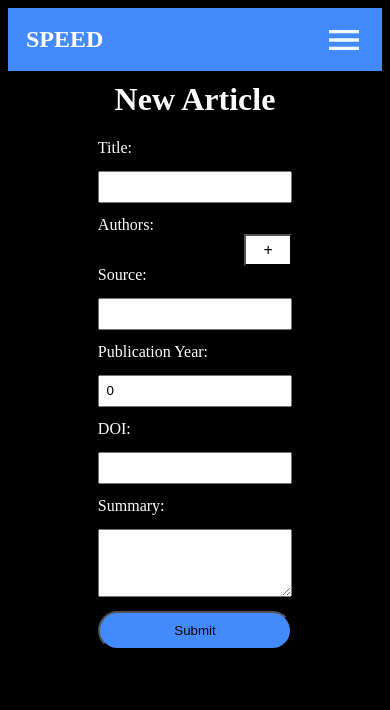
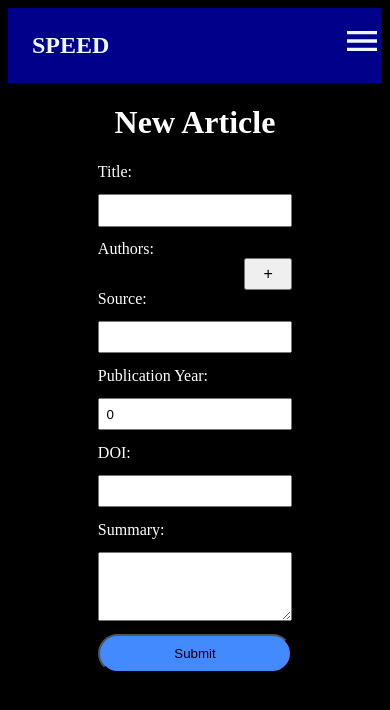
Before and after one commit to christo834/CISE-assignment-1B, a Next.js app in the folder frontend/: page /articles/new in a window 390 px wide. Shown: the top 710 px of the page. Built offline with nearby package versions, Linux system fonts and the light colour scheme.

Commit message:
Revert "refactor-navbar"
This reverts commit ce2b2cf12221541f82d72fa4097c34b940527e49.

```diff
--- a/frontend/src/components/nav/Footer.tsx
+++ b/frontend/src/components/nav/Footer.tsx
@@ -4,7 +4,7 @@ export default function Footer() {
   return (
     <footer className="bg-[#18181b] items-center text-white text-center p-2 w-full flex justify-between  absolute bottom-0 left-0 ">
       <h1 className="font-black tracking-widest text-2xl">AUT</h1>
-      <a href="https://library.aut.ac.nz/" target="_blank" className="px-4">
+      <a href="" className="px-4">
         Link
       </a>
     </footer>
--- a/frontend/src/components/nav/Nav.module.scss
+++ b/frontend/src/components/nav/Nav.module.scss
@@ -5,22 +5,6 @@
     right: 0;
     flex-direction: column;
     z-index: 99;
-    animation: expand 500ms ease-in-out;
-    transform-origin: top;
-  }
-
-  @keyframes expand {
-    0% {
-      transform: scaleY(0);
-    }
-
-    70% {
-      transform: scaleY(1.1);
-    }
-
-    100% {
-      transform: scaleY(1);
-    }
   }
   .navbar {
     box-sizing: border-box;
@@ -28,14 +12,13 @@
     position: relative;
     top: 0;
     flex-direction: row;
-    background-color: #438aff;
+    background-color: darkblue;
     align-items: center;
     color: aliceblue;
     font-size: 1.5em;
     font-weight: bold;
     transition: top 0.5s;
     height: fit-content;
-    padding: 10px;
   }
 
   .hide {
@@ -45,11 +28,10 @@
   .navitem {
     position: relative;
     padding: 1em;
+    width: auto;
     display: flex;
     flex-direction: row;
     align-items: center;
-    background-color: #438aff;
-
     cursor: default;
     white-space: nowrap;
   }
@@ -62,7 +44,7 @@
     visibility: hidden;
     display: flex;
     flex-direction: column;
-    background-color: #438aff;
+    background-color: darkblue;
     position: absolute;
     top: 100%;
     right: 0;
@@ -92,9 +74,7 @@
     visibility: visible;
     margin-left: auto;
     font-size: 40px;
-    padding-right: 4px;
-    align-items: center;
-    display: flex;
+    padding-right: 0px;
   }
 }
 
@@ -103,10 +83,10 @@
   position: relative;
   top: 0;
   flex-direction: row;
-  background-color: #438aff;
+  background-color: darkblue;
   align-items: center;
   color: aliceblue;
-  font-size: 0.9em;
+  font-size: 1.5em;
   font-weight: bold;
   transition: top 0.5s;
   height: fit-content;
@@ -114,7 +94,8 @@
 
 .navitem {
   position: relative;
-  padding: 8px;
+  padding: 1em;
+  width: auto;
   display: flex;
   flex-direction: row;
   align-items: center;
@@ -125,6 +106,7 @@
 .clickable {
   @extend .navitem;
   cursor: pointer;
+  background-color: darkblue;
   z-index: 100;
 }
 
@@ -136,6 +118,7 @@
   visibility: hidden;
   display: flex;
   flex-direction: column;
+  background-color: darkblue;
   position: absolute;
   top: 100%;
   right: 0;
@@ -165,16 +148,3 @@
 .dropdown_container {
   z-index: 20;
 }
-
-.left {
-  color: white;
-  font-size: 1.5rem;
-  padding: 0 0.25rem;
-  margin: 0 -0.25rem;
-  transition: color 0.2s ease-in-out, box-shadow 0.2s ease-in-out;
-}
-
-.left:hover {
-  color: #fff;
-  box-shadow: inset 200px 0 0 0 #282828;
-}
--- a/frontend/src/pages/articles/new.tsx
+++ b/frontend/src/pages/articles/new.tsx
@@ -86,7 +86,7 @@ const NewDiscussion = () => {
   return (
     <div className={formStyles.container}>
       <div className={formStyles.headerTitle}>
-        <h1 className={formStyles.articleFont}>New Article</h1>
+        <h1>New Article</h1>
       </div>
       <form className={formStyles.form} onSubmit={submitNewArticle}>
         <label htmlFor="title" className={formStyles.labelTitle}>
--- a/frontend/src/styles/Form.module.scss
+++ b/frontend/src/styles/Form.module.scss
@@ -38,7 +38,6 @@
   height: 2rem;
   flex-grow: 0;
   font-size: 1em;
-  background-color: white;
 }
 
 .submitBtn {
@@ -57,8 +56,3 @@
 .headerTitle {
   color: white;
 }
-
-.articleFont {
-  font-size: 2rem;
-  margin-top: 10px;
-}
```
Also changed, not shown: 1 other file (tests, documents, lock files or other folders).
